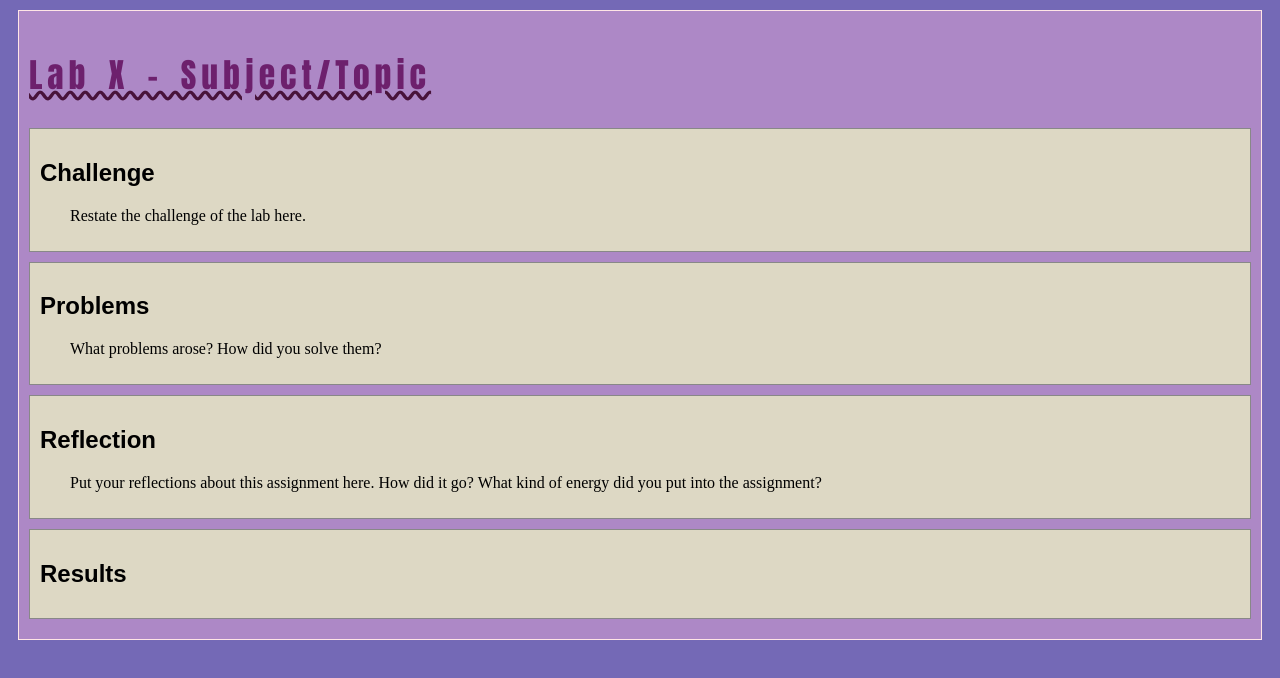
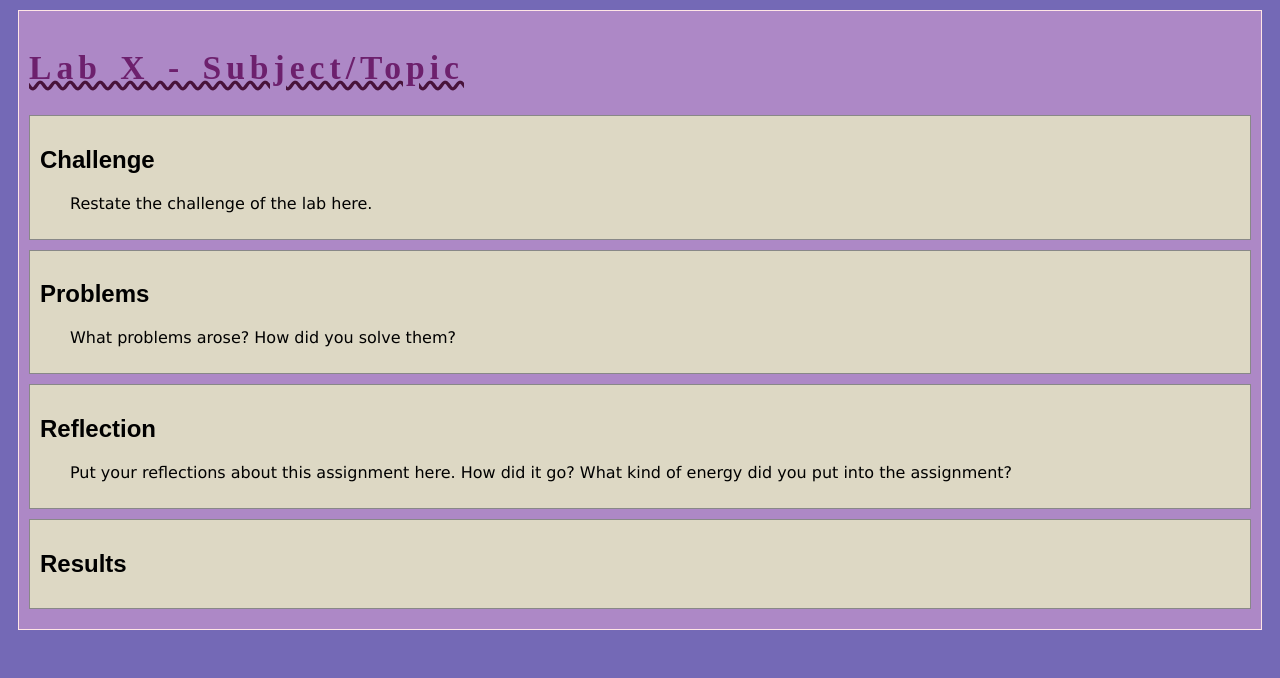
Before and after one commit to samanthaanchang/art101, a plain HTML site: page experiments/index.html in a window 1280 px wide. Drawn offline with nearby package versions, Linux system fonts and the light colour scheme; files that its build step writes are made by us from their sources; a script that the page names is missing.

Commit message:
updated the link and fonts

```diff
--- a/lab2/css/lab.css
+++ b/lab2/css/lab.css
@@ -13,11 +13,11 @@ h1 {
     color: rgb(109, 32, 109);
     font-size: 210%;
     text-decoration: rgb(72, 19, 58) wavy underline;
-    font-family:Impact, Haettenschweiler, 'Arial Narrow Bold', sans-serif;
+    font-family: 'Times New Roman', Times, serif;
 }
 
 p {
-    font-family: "Verdana, Geneva, Tahoma, sans-serif";
+    font-family: Verdana, Geneva, Tahoma, sans-serif;
     text-indent: 20px;
     margin-left: 10px;
 }
```
Also changed, not shown: index.html (+3 -1 lines), lab2/index.html (+1 -1 lines).
